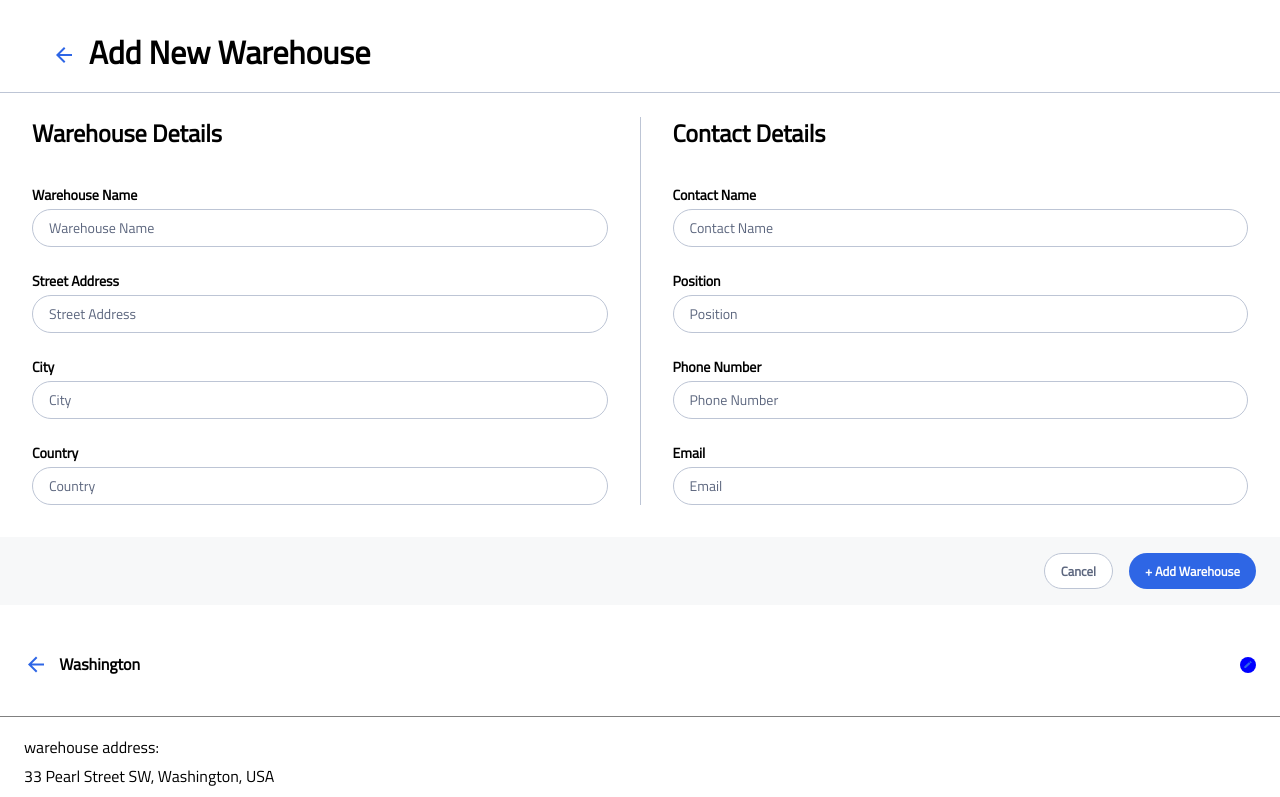
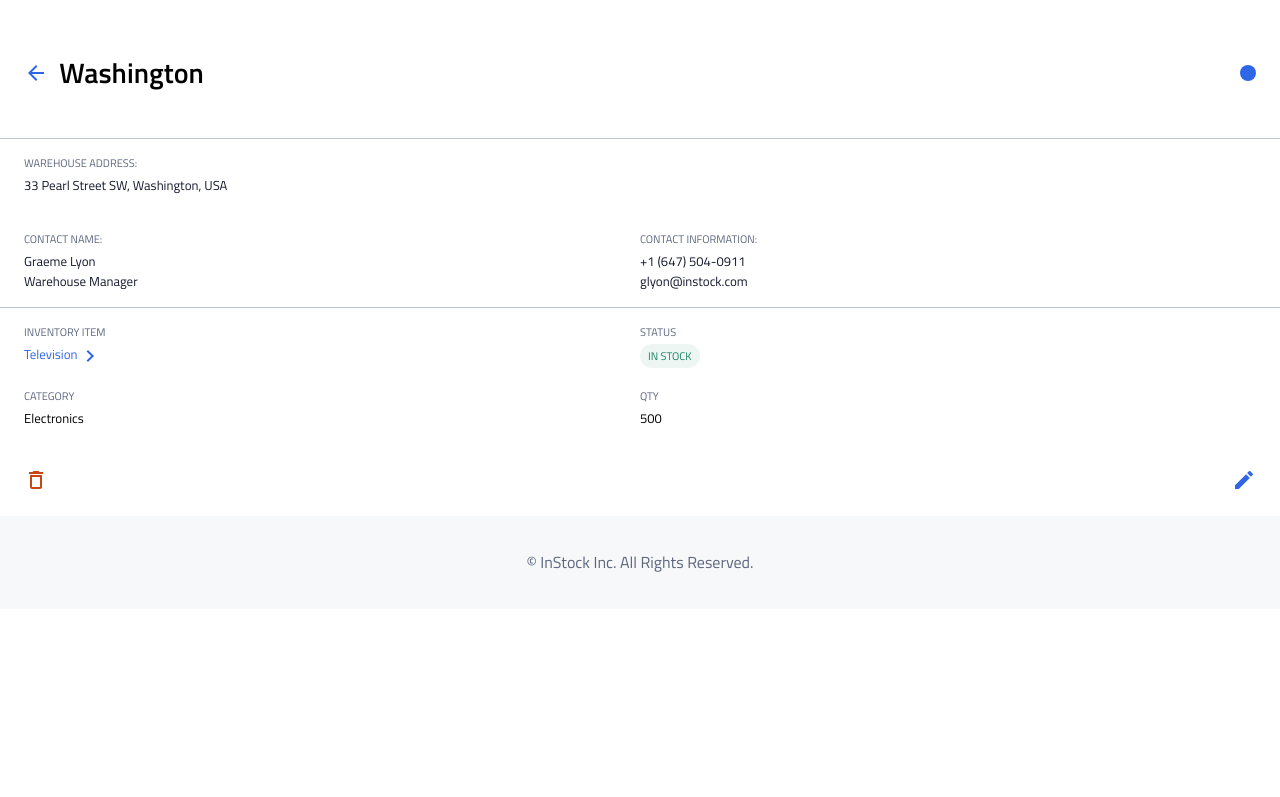
Before and after one commit to emwong101/armstrong-instock, a React (Create React App) app: page / in a window 1280 px wide. Shown: the top 797 px of the page. Built offline with nearby package versions, Linux system fonts and the light colour scheme.

Commit message:
added styling for warehouse detail component

```diff
--- a/src/App.js
+++ b/src/App.js
@@ -1,13 +1,11 @@
 import "./App.css";
 import Footer from "./Components/footer/footer";
 import "./styles/global.scss";
-import AddWarehouse from "./Components/sections/addWarehouse/addWarehouse";
 import { WarehouseDetailsComponent } from "./Components/sections/Warehouse-Details/WarehouseDetailsComponent";
 
 function App() {
 	return (
 		<>
-			<AddWarehouse />
 			<WarehouseDetailsComponent />
 			<Footer />
 		</>
--- a/src/App.scss
+++ b/src/App.scss
@@ -1,3 +1,5 @@
+@use "./styles/global.scss";
+
 .App {
 	text-align: center;
 }
--- a/src/Components/sections/Warehouse-Details/WarehouseDetailsComponent.jsx
+++ b/src/Components/sections/Warehouse-Details/WarehouseDetailsComponent.jsx
@@ -11,17 +11,25 @@ export const WarehouseDetailsComponent = () => {
 			<div className="wd-container">
 				<section className="title-box">
 					<div className="title-box-left">
-            <img className="title-box_arrow" src={Arrow} alt="arrow" />
+						<img
+							className="title-box_arrow"
+							src={Arrow}
+							alt="arrow"
+						/>
 						<h1 className="title-box_title">Washington</h1>
 					</div>
-          <img src={Edit} alt="edit" className="title-box_editing" />
+					<img
+						src={Edit}
+						alt="edit"
+						className="title-box_editing"
+					/>
 				</section>
 				<section className="info-box">
 					<div className="info-box-top">
 						<span className="info-box_label info-box_label-adress">
 							warehouse address:
 						</span>
-            <span className="info-box_address">
+						<span className="info-box_detail info-box_address">
 							33 Pearl Street SW, Washington, USA
 						</span>
 					</div>
@@ -30,16 +38,20 @@ export const WarehouseDetailsComponent = () => {
 							<span className="info-box_label info-box_label-name">
 								Contact name:{" "}
 							</span>
-              <span className="info-box_name">
-                Graeme Lyon Warehouse Manager
+							<span className="info-box_detail info-box_name">Graeme Lyon</span>
+							<span className="info-box_detail info-box_name">
+								Warehouse Manager
 							</span>
 						</div>
 						<div className="info-box-bottom_right">
 							<span className="info-box_label info-box_label-info">
 								Contact information:{" "}
 							</span>
-              <span className="info-box_info">
-                +1 (647) 504-0911 glyon@instock.com
+							<span className="info-box_detail info-box_info">
+								+1 (647) 504-0911
+							</span>
+							<span className="info-box_detail info-box_info">
+								glyon@instock.com
 							</span>
 						</div>
 					</div>
@@ -52,7 +64,10 @@ export const WarehouseDetailsComponent = () => {
 							</span>
 							<div className="item-box_name-box">
 								<span className="item-box_name">Television</span>
-                <img src={Chevron} alt="closing tag" />
+								<img
+									src={Chevron}
+									alt="closing tag"
+								/>
 							</div>
 							<span className="item-box_label item-box_label-category">
 								category
@@ -66,12 +81,18 @@ export const WarehouseDetailsComponent = () => {
 							<span className="item-box_status">in stock</span>
 
 							<span className="item-box_label item-box_label-qty">QTY</span>
-              <span className="item-box_category">500</span>
+							<span className="item-box_qty">500</span>
 						</div>
 					</div>
 					<div className="item-box_bottom">
-            <img src={Trash} alt="trash" />
-            <img src={Edit} alt="trash" />
+						<img
+							src={Trash}
+							alt="trash"
+						/>
+						<img
+							src={Edit}
+							alt="trash"
+						/>
 					</div>
 				</section>
 			</div>
--- a/src/Components/sections/Warehouse-Details/WarehouseDetailsComponent.scss
+++ b/src/Components/sections/Warehouse-Details/WarehouseDetailsComponent.scss
@@ -1,6 +1,12 @@
+@use "../../../styles/partials/breakpoints" as breakpoints;
+@use "../../../styles/partials/colors" as *;
+@use "../../../styles/partials/fonts" as *;
+@use "../../../styles/partials/mixins" as *;
+
 .wd-container {
 	display: flex;
 	flex-direction: column;
+	font-family: "Titillium-Web";
 }
 
 .title-box {
@@ -16,13 +22,15 @@
 	&_title {
 		padding-left: 0.7rem;
 		font-size: 1rem;
+		font-family: "Titillium-Web-bold";
+		@include mobilePageHeader;
 	}
 
 	&_editing {
-		color: white;
-		background-color: blue;
+		color: $Primary-light;
+		background-color: $Primary-medium;
 		border-radius: 50%;
-		padding: 0.2rem;
+		padding: 0.4rem;
 		width: 1rem;
 		height: 1rem;
 	}
@@ -30,15 +38,27 @@
 
 .info-box {
 	padding: 1rem 1.5rem;
-	border-top: 1px solid gray;
+	border-top: 1px solid $Secondary-light;
+
+	&-top {
+		display: flex;
+		flex-direction: column;
+		padding-bottom: 2.25rem;
 	}
 
-.info-box-top {
-	display: flex;
-	flex-direction: column;
+	&_label {
+		text-transform: uppercase;
+		@include mobileTableHeader;
+		color: $Secondary-dark;
+		padding-bottom: 0.25rem;
 	}
 
-.info-box-bottom {
+	&_detail {
+		@include mobileLabelsLinksButtons;
+		color: $Primary-dark;
+	}
+
+	&-bottom {
 		display: flex;
 
 		&_left,
@@ -48,10 +68,12 @@
 			width: 50%;
 		}
 	}
+}
 
-.item-box-top {
+.item-box {
+	&-top {
 		display: flex;
-	border-top: 1px solid gray;
+		border-top: 1px solid $Secondary-light;
 		padding: 1rem 1.5rem;
 
 		&_left,
@@ -62,12 +84,47 @@
 		}
 	}
 
-.item-box_name-box {
-	display: flex;
+	&_label {
+		text-transform: uppercase;
+		@include mobileTableHeader;
+		color: $Secondary-dark;
+		padding-bottom: 0.25rem;
+
+		&-qty {
+			padding-top: 1.25rem;
+		}
 	}
 
-.item-box_bottom {
+	&_name-box {
+		display: flex;
+		padding-bottom: 1.25rem;
+	}
+
+	&_name {
+		@include mobileBodyMedium;
+		color: $Primary-medium;
+	}
+
+	&_status {
+		@include mobileBodySmall;
+		text-transform: uppercase;
+		color: $Support-dark;
+		background: rgba(21, 132, 99, 0.07);
+		padding: 0.25rem 0.5rem;
+		width: fit-content;
+		border-radius: 1.25rem;
+	}
+
+	&_category {
+		@include mobileBodyMedium;
+	}
+	&_qty {
+		@include mobileBodyMedium;
+	}
+
+	&_bottom {
 		padding: 1.5rem;
 		display: flex;
 		justify-content: space-between;
 	}
+}
--- a/src/styles/partials/_mixins.scss
+++ b/src/styles/partials/_mixins.scss
@@ -9,7 +9,7 @@
 }
 @mixin mobileLabelsLinksButtons {
 	font-size: 0.8125rem;
-  line-height: 12.5rem;
+	line-height: 1.25rem;
 }
 
 @mixin mobileTableHeader {
```
Lines whose indentation alone changed are shown as unchanged.
